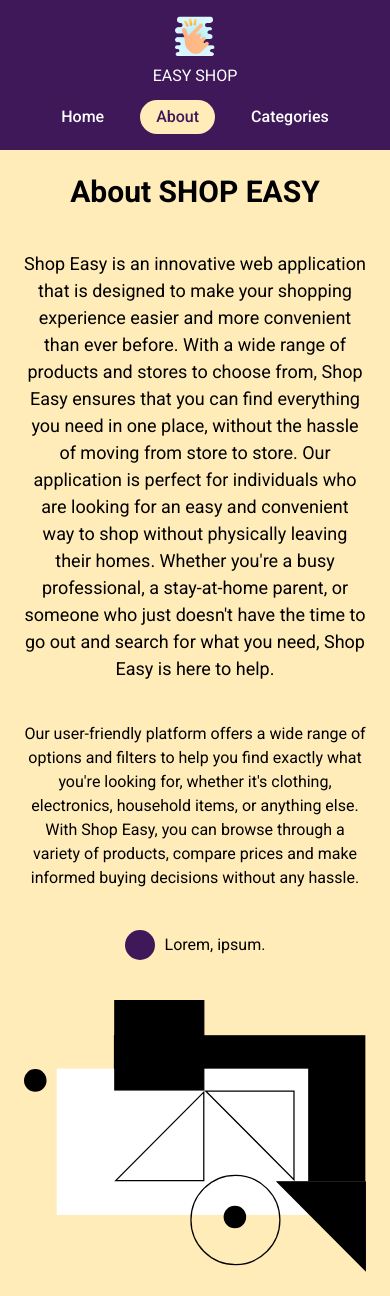
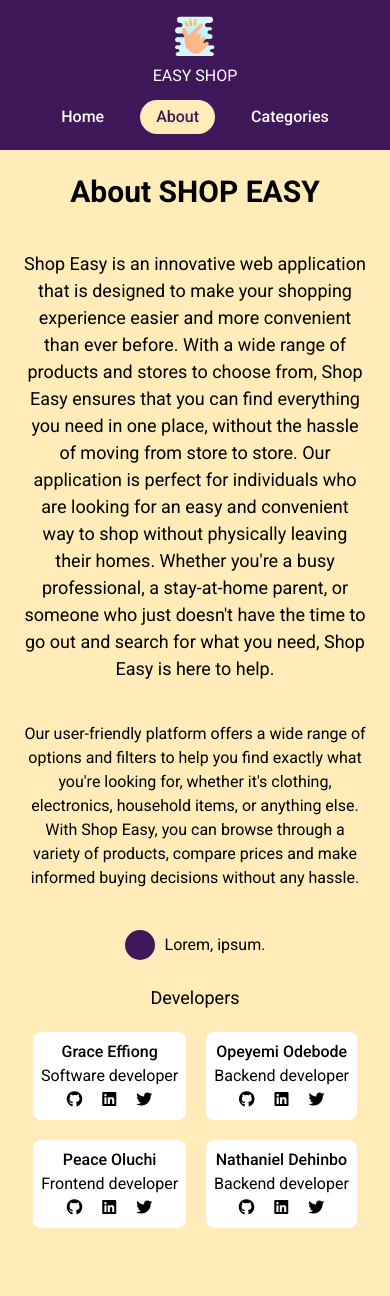
Before and after one commit to Onielcares/-Webstack---Portfolio-Project, a React (Vite) app in the folder front-end/: page /about in a window 390 px wide. After the commit the page ends 1260 px from the top, so only its background shows below. Built offline with nearby package versions, Linux system fonts and the light colour scheme.

Commit message:
responsiveness and contributors

```diff
--- a/front-end/src/component/card/card.jsx
+++ b/front-end/src/component/card/card.jsx
@@ -14,7 +14,7 @@ export default function Card(props) {
           className="w-full h-full rounded-t-lg"
         />
       </div>
-      <div className="bg-white rounded-b-lg px-4 md:p-2 h-44 flex flex-col gap-2 justify-center items-center">
+      <div className="bg-white rounded-b-lg px-4 md:p-2 h-56 flex flex-col gap-2 justify-center items-center">
         <p className="text-lg md:text-xl font-medium">{props.product}</p>
         <p
           className="text-xs underline text-purple cursor-pointer"
--- a/front-end/src/pages/About/About.jsx
+++ b/front-end/src/pages/About/About.jsx
@@ -32,8 +32,86 @@ const About = () => {
             <p>Lorem, ipsum.</p>
           </div>
         </div>
-        <div className="about_sub_section2 ">
+        <div className="hidden md:block ">
           <img src={About_img} alt="" className="about_img" />
+        </div>
+      </div>
+
+      <div className="flex flex-col justify-center items-center gap-5 ">
+        <h2 className="text-lg md:text-2xl">Developers</h2>
+        <div className="flex gap-5 flex-wrap justify-center pb-8">
+          <div className="bg-white rounded-lg p-2 flex flex-col justify-center items-center">
+            <p className="font-medium md:text-lg">Grace Effiong</p>
+            <p>Software developer</p>
+            <div className="flex gap-5">
+              <a href="https://github.com/Rubylena" target="_blank">
+                <i class="fa-brands fa-github"></i>
+              </a>
+              <a
+                href="https://www.linkedin.com/in/grace-effiong"
+                target="_blank"
+              >
+                <i class="fa-brands fa-linkedin"></i>
+              </a>
+              <a href="https://twitter.com/Grace_ffiong" target="_blank">
+                <i class="fa-brands fa-twitter"></i>
+              </a>
+            </div>
+          </div>
+
+          <div className="bg-white rounded-lg p-2 flex flex-col justify-center items-center">
+            <p className="font-medium md:text-lg">Opeyemi Odebode</p>
+            <p>Backend developer</p>
+            <div className="flex gap-5">
+              <a href="https://github.com/surahj" target="_blank">
+                <i class="fa-brands fa-github"></i>
+              </a>
+              <a href="https://www.linkedin.com/in/surahj" target="_blank">
+                <i class="fa-brands fa-linkedin"></i>
+              </a>
+              <a href="https://twitter.com/odebodeopeyemi" target="_blank">
+                <i class="fa-brands fa-twitter"></i>
+              </a>
+            </div>
+          </div>
+
+          <div className="bg-white rounded-lg p-2 flex flex-col justify-center items-center">
+            <p className="font-medium md:text-lg">Peace Oluchi</p>
+            <p>Frontend developer</p>
+            <div className="flex gap-5">
+              <a href="https://github.com/Rubylena" target="_blank">
+                <i class="fa-brands fa-github"></i>
+              </a>
+              <a
+                href="https://www.linkedin.com/in/grace-effiong/"
+                target="_blank"
+              >
+                <i class="fa-brands fa-linkedin"></i>
+              </a>
+              <a href="https://twitter.com/Grace_ffiong" target="_blank">
+                <i class="fa-brands fa-twitter"></i>
+              </a>
+            </div>
+          </div>
+
+          <div className="bg-white rounded-lg p-2 flex flex-col justify-center items-center">
+            <p className="font-medium md:text-lg">Nathaniel Dehinbo</p>
+            <p>Backend developer</p>
+            <div className="flex gap-5">
+              <a href="https://github.com/Onielcares" target="_blank">
+                <i class="fa-brands fa-github"></i>
+              </a>
+              <a
+                href="https://www.linkedin.com/in/nathaniel-dehinbo"
+                target="_blank"
+              >
+                <i class="fa-brands fa-linkedin"></i>
+              </a>
+              <a href="https://twitter.com/ONielCares" target="_blank">
+                <i class="fa-brands fa-twitter"></i>
+              </a>
+            </div>
+          </div>
         </div>
       </div>
     </section>
--- a/front-end/src/pages/About/about.css
+++ b/front-end/src/pages/About/about.css
@@ -10,7 +10,7 @@
     place-items: center;
     max-width: 1200px;
     padding: 1.5rem;
-    gap: 100px;
+    gap: 20px;
     text-align: justify;
 }
 
@@ -44,13 +44,12 @@
 }
 
 /*media queries*/
-@media(max-width: 500px) {
+@media(max-width: 768px) {
     .about_section_cont {
-        grid-template-columns: 1fr;
+        grid-template-columns: 100% 0%;
         padding: 1.5rem;
         height: max-content;
         text-align: center;
-        gap: 40px;
     }
     .protractor {
         justify-content: center;
--- a/front-end/src/pages/Categories/Categories.jsx
+++ b/front-end/src/pages/Categories/Categories.jsx
@@ -56,7 +56,7 @@ const Categories = () => {
         </form>
       </div>
 
-      <div className="flex flex-col gap-6 justify-center items-center w-[80%] m-auto">
+      <div className="flex flex-col gap-6 justify-center 2xl:w-[80%] items-center m-auto">
         <div className="flex product_c">
           {products &&
             [...products]
@@ -73,7 +73,7 @@ const Categories = () => {
               ))}
         </div>
         <p
-          className="text-xl text-purple font-black pl-40 cursor-pointer pb-10"
+          className="text-xl text-purple font-black md:pl-40 cursor-pointer pb-10"
           onClick={() => setShow(!show)}
         >
           {show ? "Show less" : "Show more"}
--- a/front-end/src/pages/Categories/categories.css
+++ b/front-end/src/pages/Categories/categories.css
@@ -65,7 +65,8 @@
 }
 
 .product_c {
-    padding: 1rem 0 0 10rem;
+    /* width: 80%; */
+    padding: 2rem 0 0 10rem;
     flex-wrap: wrap;
     gap: 20px;
     justify-content: center;
@@ -73,6 +74,7 @@
 
 @media (max-width : 768px) {
     .product_c {
+        width: 100%;
         padding: 2rem;
     }
 
--- a/front-end/src/pages/LandingPage.jsx
+++ b/front-end/src/pages/LandingPage.jsx
@@ -27,14 +27,12 @@ const LandingPage = () => {
       <section className=" max-w-2xl flex flex-col gap-10 justify-center items-center text-center m-auto full_height ">
         <h2 className="font-semibold text-5xl md:text-8xl">Shop Easy</h2>
         <div>
-          <p className="text-lg md:text-2xl mb-3">
+          <p className="text-2xl mb-3">
             Welcome to Shop Easy – the ultimate online shopping destination. Say
             goodbye to the hassle of moving from store to store and hello to a
             world of convenience and choice.
           </p>
-          <p className="font-medium text-purple text-right text-sm md:text-lg italic">
-            ...Shop Easy – shop from the comfort of your own home.
-          </p>
+          <p className="font-medium text-purple text-right text-sm md:text-lg italic">...Shop Easy – shop from the comfort of your own home.</p>
         </div>
       </section>
 
@@ -65,8 +63,8 @@ const LandingPage = () => {
         </div>
       </section>
 
-      <footer>
-        <div className="flex flex-col justify-center items-center gap-5 pt-3 pb-10 md:max-w-4xl m-auto mt-14">
+      <footer className="">
+      <div className="flex flex-col justify-center items-center gap-5 pt-3 pb-10 md:max-w-4xl m-auto mt-14">
           <div className="text-center">
             <h2 className="font-medium text-2xl md:text-4xl text-white">
               Testimonials
@@ -95,9 +93,28 @@ const LandingPage = () => {
             </p>
           </div>
         </div>
+        {/* <div className="flex flex-col justify-center items-center gap-5 pt-3 pb-10">
+          <h2 className="font-medium text-2xl md:text-4xl text-white">
+            Contact Us
+          </h2>
+          <form className="flex flex-col gap-5 md:w-96">
+            <input
+              type="text"
+              placeholder="Email"
+              className="bg-white py-2 px-3 rounded-lg"
+            />
+            <textarea rows={4} className="rounded-lg" />
+            <button
+              type="submit"
+              className="bg-beige text-purple font-medium py-2 px-10 rounded-lg"
+            >
+              Contact Us
+            </button>
+          </form>
+        </div> */}
 
-        <div className="md:h-[510px] flex justify-center items-center text-white mb-14 md:mb-0">
-          <ul className="flex flex-wrap justify-center items-end gap-5 md:gap-10 md:border-b md:px-32 pb-8 md:pb-14">
+        <div className="md:h-[710px] flex justify-center items-center text-white mb-14 md:mb-0">
+          <ul className="flex flex-wrap justify-center items-end gap-5 md:gap-10 md:border-b md:mt-44 md:px-32 pb-32 md:pb-14">
             <Link to="/categories">
               <li className="font-bold">Categories</li>
             </Link>
```
Also changed, not shown: front-end/public/assets/categories.svg (deleted).
